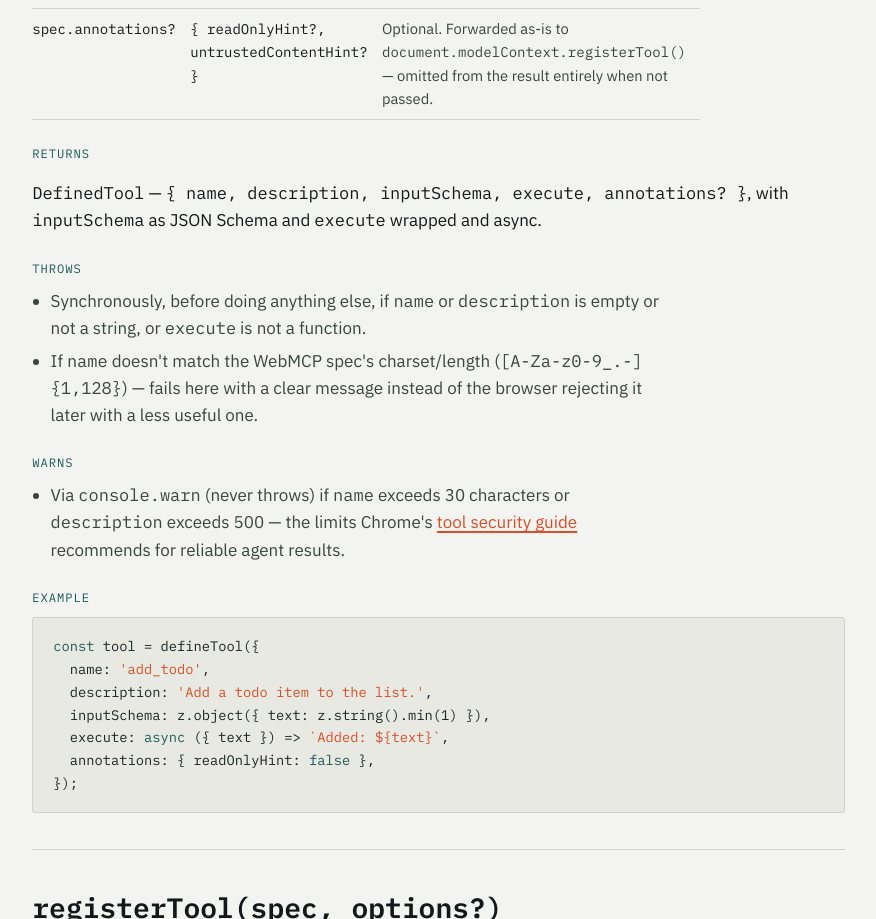
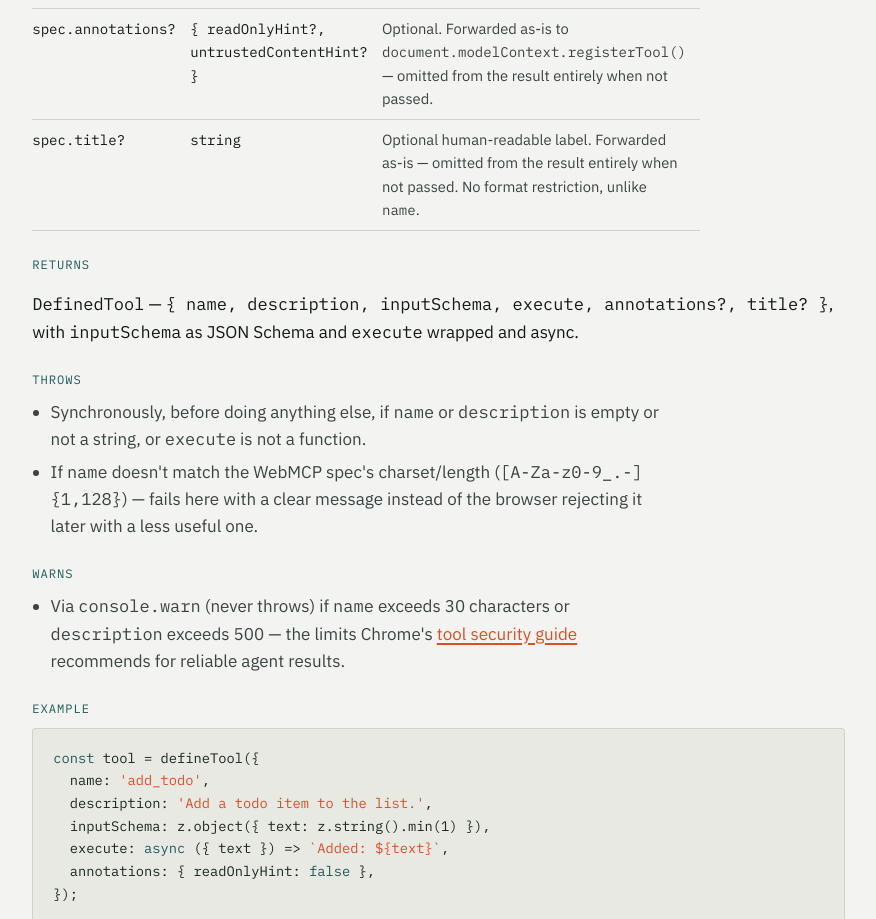
Before and after one commit to MauricioPerera/fastwebmcp, a plain HTML site: page docs.html in a window 1280 px wide. Shown: the part 1654-2573 px from the top of the page, without its empty margins (337-1213 px from the left). Drawn offline with Linux system fonts and the light colour scheme.

Commit message:
Document defineTool's title field
Matches the CONTRACT-48 change on main: new title param row and
DefinedTool return shape, all three languages.

```diff
--- a/docs.html
+++ b/docs.html
@@ -409,10 +409,11 @@
           <tr><td><code>spec.inputSchema</code></td><td><code>ZodType</code></td><td class="pdesc" data-i18n="fn.defineTool.p_schema">A Zod schema describing the tool's input.</td></tr>
           <tr><td><code>spec.execute</code></td><td><code>(input, ctx) =&gt; unknown</code></td><td class="pdesc" data-i18n="fn.defineTool.p_execute">Your handler. Receives the parsed, typed input and <code>{ signal: AbortSignal }</code>.</td></tr>
           <tr><td><code>spec.annotations?</code></td><td><code>{ readOnlyHint?, untrustedContentHint? }</code></td><td class="pdesc" data-i18n="fn.defineTool.p_annotations">Optional. Forwarded as-is to <code>document.modelContext.registerTool()</code> &mdash; omitted from the result entirely when not passed.</td></tr>
+          <tr><td><code>spec.title?</code></td><td><code>string</code></td><td class="pdesc" data-i18n="fn.defineTool.p_title">Optional human-readable label. Forwarded as-is &mdash; omitted from the result entirely when not passed. No format restriction, unlike <code>name</code>.</td></tr>
         </table>
 
         <span class="fn-meta-label" data-i18n="docs.label_returns">Returns</span>
-        <p data-i18n="fn.defineTool.returns"><code>DefinedTool</code> &mdash; <code>{ name, description, inputSchema, execute, annotations? }</code>, with <code>inputSchema</code> as JSON Schema and <code>execute</code> wrapped and async.</p>
+        <p data-i18n="fn.defineTool.returns"><code>DefinedTool</code> &mdash; <code>{ name, description, inputSchema, execute, annotations?, title? }</code>, with <code>inputSchema</code> as JSON Schema and <code>execute</code> wrapped and async.</p>
 
         <span class="fn-meta-label" data-i18n="docs.label_throws">Throws</span>
         <ul class="invariants">
@@ -669,7 +670,8 @@ toMcpwasmSkillSource(tool, {
       'fn.defineTool.p_schema': 'A Zod schema describing the tool\'s input.',
       'fn.defineTool.p_execute': 'Your handler. Receives the parsed, typed input and <code>{ signal: AbortSignal }</code>.',
       'fn.defineTool.p_annotations': 'Optional. Forwarded as-is to <code>document.modelContext.registerTool()</code> &mdash; omitted from the result entirely when not passed.',
-      'fn.defineTool.returns': '<code>DefinedTool</code> &mdash; <code>{ name, description, inputSchema, execute, annotations? }</code>, with <code>inputSchema</code> as JSON Schema and <code>execute</code> wrapped and async.',
+      'fn.defineTool.p_title': 'Optional human-readable label. Forwarded as-is &mdash; omitted from the result entirely when not passed. No format restriction, unlike <code>name</code>.',
+      'fn.defineTool.returns': '<code>DefinedTool</code> &mdash; <code>{ name, description, inputSchema, execute, annotations?, title? }</code>, with <code>inputSchema</code> as JSON Schema and <code>execute</code> wrapped and async.',
       'fn.defineTool.throws1': 'Synchronously, before doing anything else, if <code>name</code> or <code>description</code> is empty or not a string, or <code>execute</code> is not a function.',
       'fn.defineTool.throws2': 'If <code>name</code> doesn\'t match the WebMCP spec\'s charset/length (<code>[A-Za-z0-9_.-]{1,128}</code>) &mdash; fails here with a clear message instead of the browser rejecting it later with a less useful one.',
       'fn.defineTool.warns1': 'Via <code>console.warn</code> (never throws) if <code>name</code> exceeds 30 characters or <code>description</code> exceeds 500 &mdash; the limits Chrome\'s <a href="https://developer.chrome.com/docs/ai/webmcp/secure-tools">tool security guide</a> recommends for reliable agent results.',
@@ -733,7 +735,8 @@ toMcpwasmSkillSource(tool, {
       'fn.defineTool.p_schema': 'Un schema de Zod que describe el input de la tool.',
       'fn.defineTool.p_execute': 'Tu handler. Recibe el input parseado y tipado, más <code>{ signal: AbortSignal }</code>.',
       'fn.defineTool.p_annotations': 'Opcional. Se reenvía tal cual a <code>document.modelContext.registerTool()</code> &mdash; se omite del resultado por completo si no se pasa.',
-      'fn.defineTool.returns': '<code>DefinedTool</code> &mdash; <code>{ name, description, inputSchema, execute, annotations? }</code>, con <code>inputSchema</code> como JSON Schema y <code>execute</code> envuelto y async.',
+      'fn.defineTool.p_title': 'Etiqueta legible opcional. Se reenvía tal cual &mdash; se omite del resultado por completo si no se pasa. Sin restricción de formato, a diferencia de <code>name</code>.',
+      'fn.defineTool.returns': '<code>DefinedTool</code> &mdash; <code>{ name, description, inputSchema, execute, annotations?, title? }</code>, con <code>inputSchema</code> como JSON Schema y <code>execute</code> envuelto y async.',
       'fn.defineTool.throws1': 'Sincrónicamente, antes de hacer cualquier otra cosa, si <code>name</code> o <code>description</code> están vacíos o no son string, o <code>execute</code> no es una función.',
       'fn.defineTool.throws2': 'Si <code>name</code> no cumple el charset/longitud del spec de WebMCP (<code>[A-Za-z0-9_.-]{1,128}</code>) &mdash; falla acá con un mensaje claro, en vez de que el navegador lo rechace después con uno menos útil.',
       'fn.defineTool.warns1': 'Vía <code>console.warn</code> (nunca lanza) si <code>name</code> supera los 30 caracteres o <code>description</code> los 500 &mdash; los límites que recomienda la <a href="https://developer.chrome.com/docs/ai/webmcp/secure-tools">guía de seguridad de Chrome</a> para resultados confiables del agente.',
@@ -797,7 +800,8 @@ toMcpwasmSkillSource(tool, {
       'fn.defineTool.p_schema': 'Um schema do Zod descrevendo a entrada da tool.',
       'fn.defineTool.p_execute': 'Seu handler. Recebe a entrada validada e tipada, mais <code>{ signal: AbortSignal }</code>.',
       'fn.defineTool.p_annotations': 'Opcional. Repassado tal como está para <code>document.modelContext.registerTool()</code> &mdash; omitido do resultado por completo quando não é passado.',
-      'fn.defineTool.returns': '<code>DefinedTool</code> &mdash; <code>{ name, description, inputSchema, execute, annotations? }</code>, com <code>inputSchema</code> como JSON Schema e <code>execute</code> envolvido e assíncrono.',
+      'fn.defineTool.p_title': 'Rótulo legível opcional. Repassado tal como está &mdash; omitido do resultado por completo quando não é passado. Sem restrição de formato, ao contrário de <code>name</code>.',
+      'fn.defineTool.returns': '<code>DefinedTool</code> &mdash; <code>{ name, description, inputSchema, execute, annotations?, title? }</code>, com <code>inputSchema</code> como JSON Schema e <code>execute</code> envolvido e assíncrono.',
       'fn.defineTool.throws1': 'Sincronamente, antes de fazer qualquer outra coisa, se <code>name</code> ou <code>description</code> estiverem vazios ou não forem string, ou <code>execute</code> não for uma função.',
       'fn.defineTool.throws2': 'Se <code>name</code> não corresponder ao charset/tamanho do spec de WebMCP (<code>[A-Za-z0-9_.-]{1,128}</code>) &mdash; falha aqui com uma mensagem clara, em vez do navegador rejeitá-lo depois com uma menos útil.',
       'fn.defineTool.warns1': 'Via <code>console.warn</code> (nunca lança) se <code>name</code> ultrapassar 30 caracteres ou <code>description</code> ultrapassar 500 &mdash; os limites que o <a href="https://developer.chrome.com/docs/ai/webmcp/secure-tools">guia de segurança do Chrome</a> recomenda para resultados confiáveis do agente.',
```
